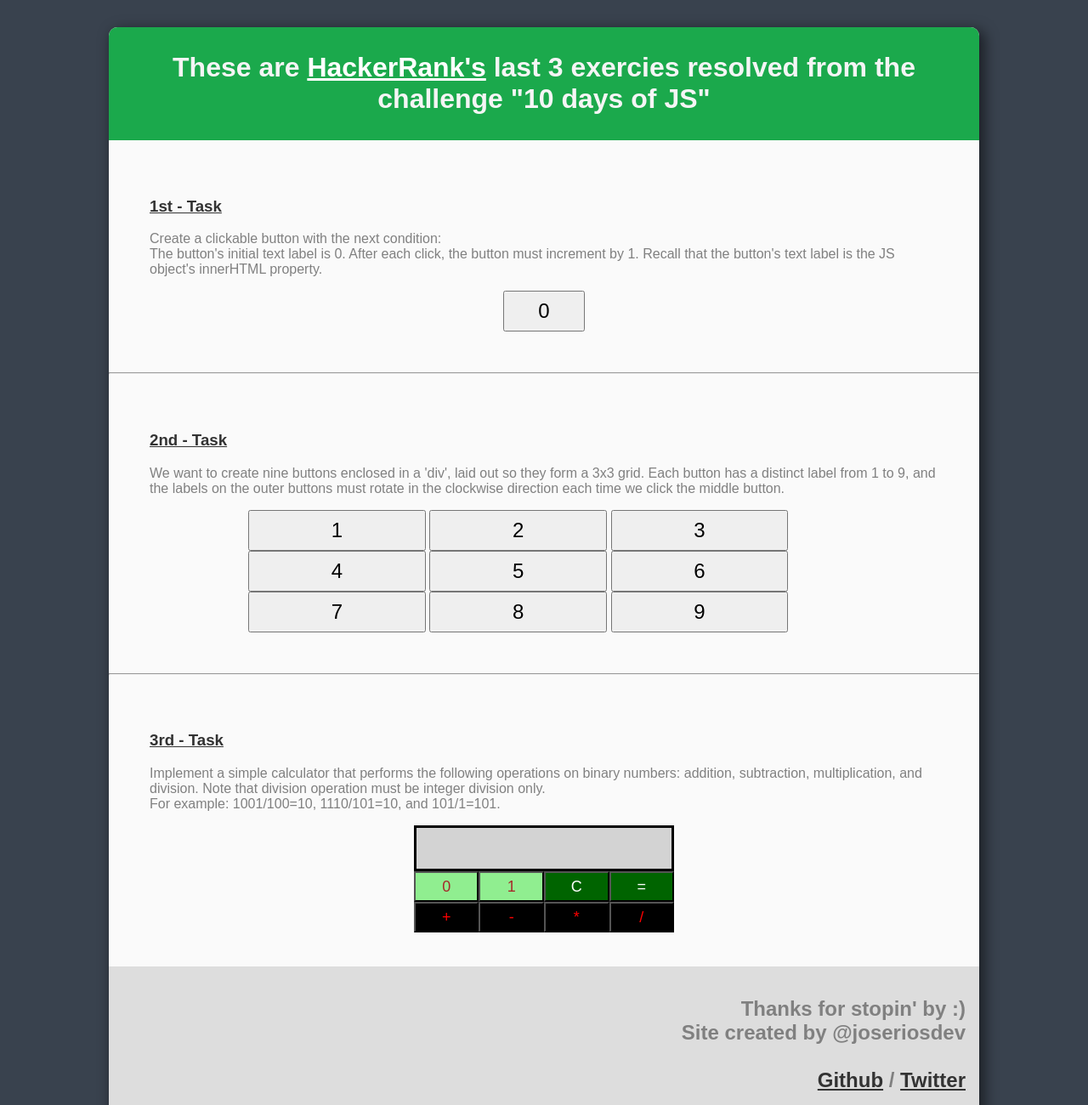
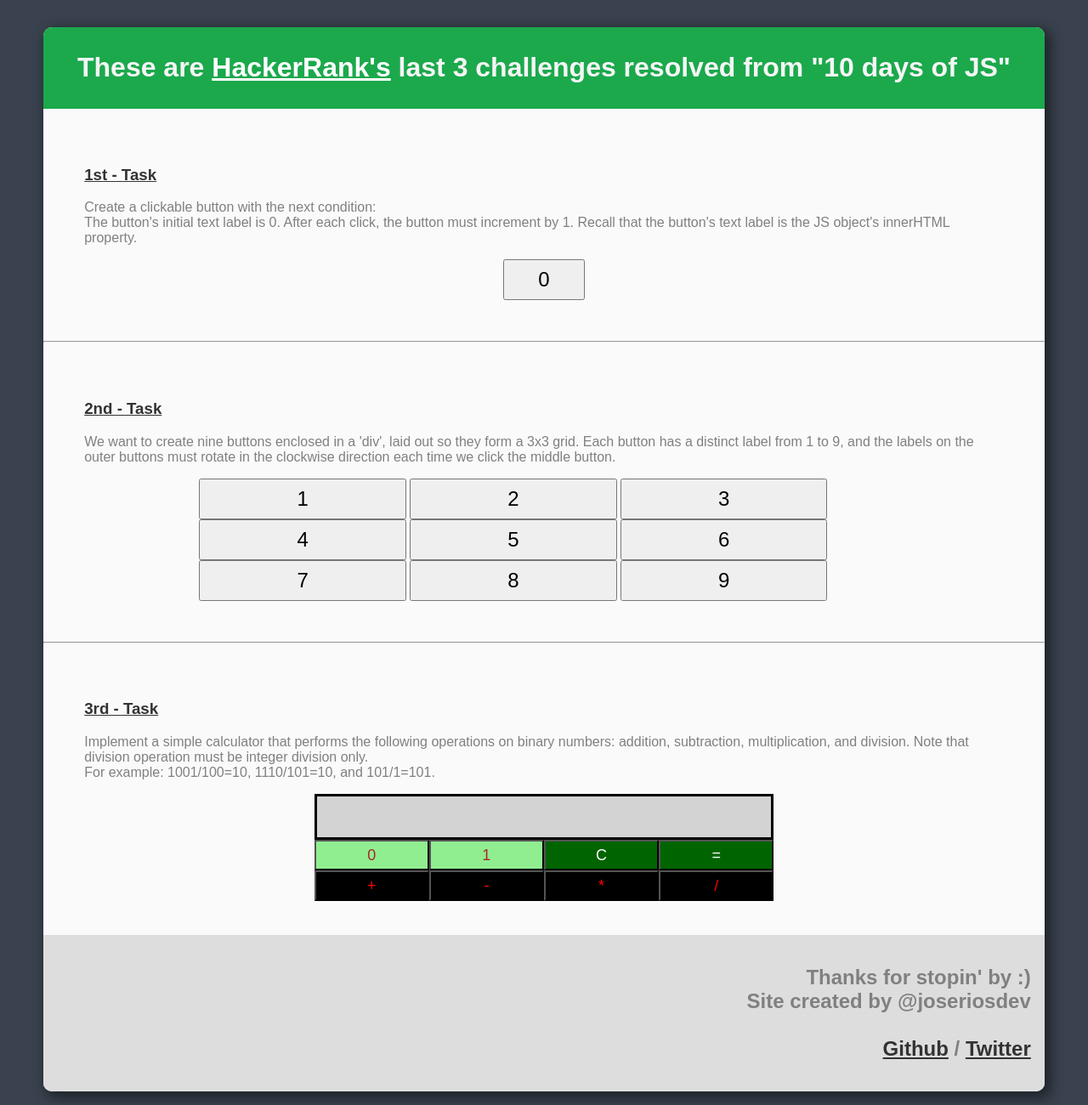
Before and after one commit to joseriosdev/hackerrank-JS-gold-badge-projs, a plain HTML site: page index.html in a window 1280 px wide. Shown: the top 1300 px of the page at 85% size. Drawn offline with Linux system fonts and the light colour scheme.

Commit message:
percentage of the calculator modified, site title and card width

```diff
--- a/index.html
+++ b/index.html
@@ -2,7 +2,7 @@
 <html>
 <head>
   <meta charset="utf-8">
-  <title>Button</title>
+  <title>HackerRank Exercices</title>
   <link rel="stylesheet" href="style.css" type="text/css"/>
   <base target="_blank">
 </head>
@@ -10,7 +10,7 @@
 <body>
   <main>
   	<header>
-			<h1>These are <a href="https://www.hackerrank.com/" target="_blank">HackerRank's</a> last 3 exercies resolved from the challenge "10 days of JS"</h1>
+			<h1>These are <a href="https://www.hackerrank.com/" target="_blank">HackerRank's</a> last 3 challenges resolved from "10 days of JS"</h1>
 		</header>
 
   	<section>
--- a/style.css
+++ b/style.css
@@ -18,7 +18,7 @@ button {
 
 
 
-#calculator {width:33%}
+#calculator {width:50%}
 
 #res {
 	background-color: lightgray;
@@ -72,7 +72,7 @@ header{
 
 main {
 	margin: 2rem auto;
-	width: 80vw;
+	width: 92vw;
 	background-color: #fafafa;
 	border-radius: 10px;
 	box-shadow: 5px 5px 15px 2px rgba(0,0,0, .5);
```
